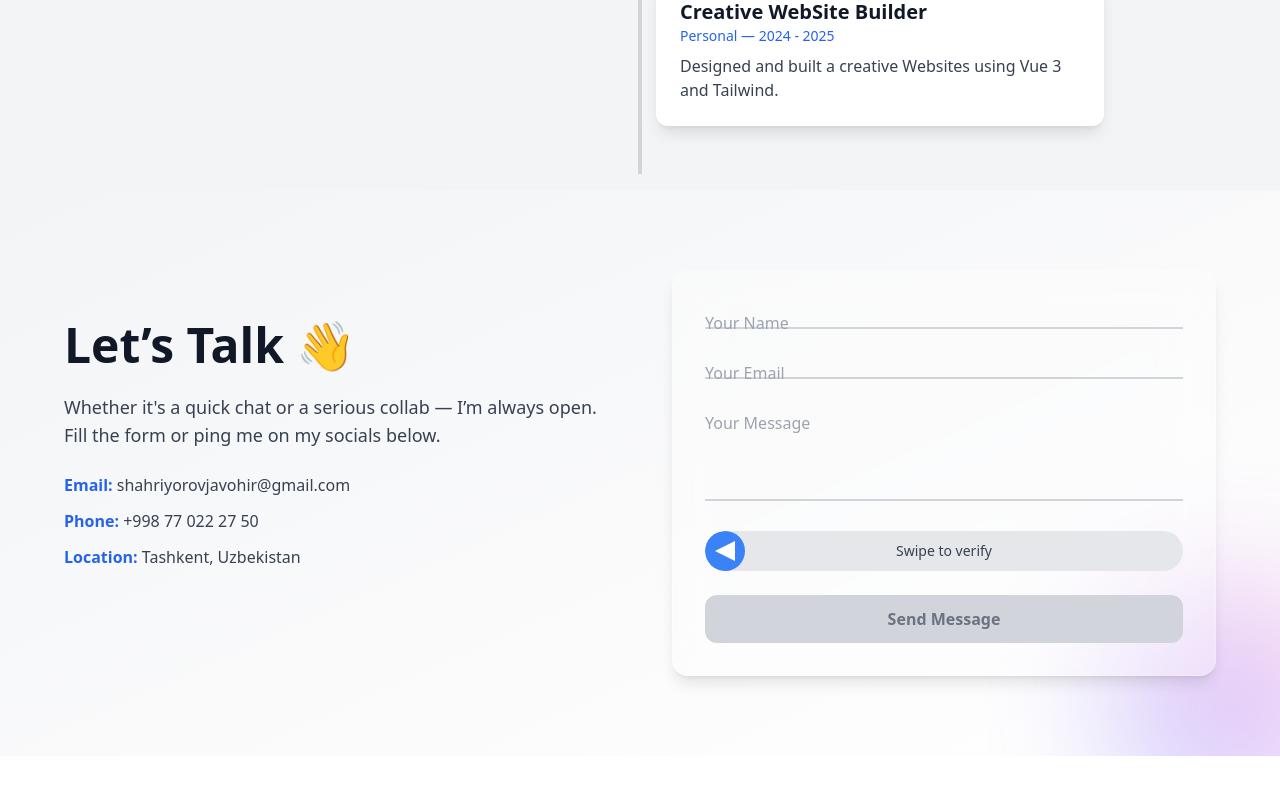
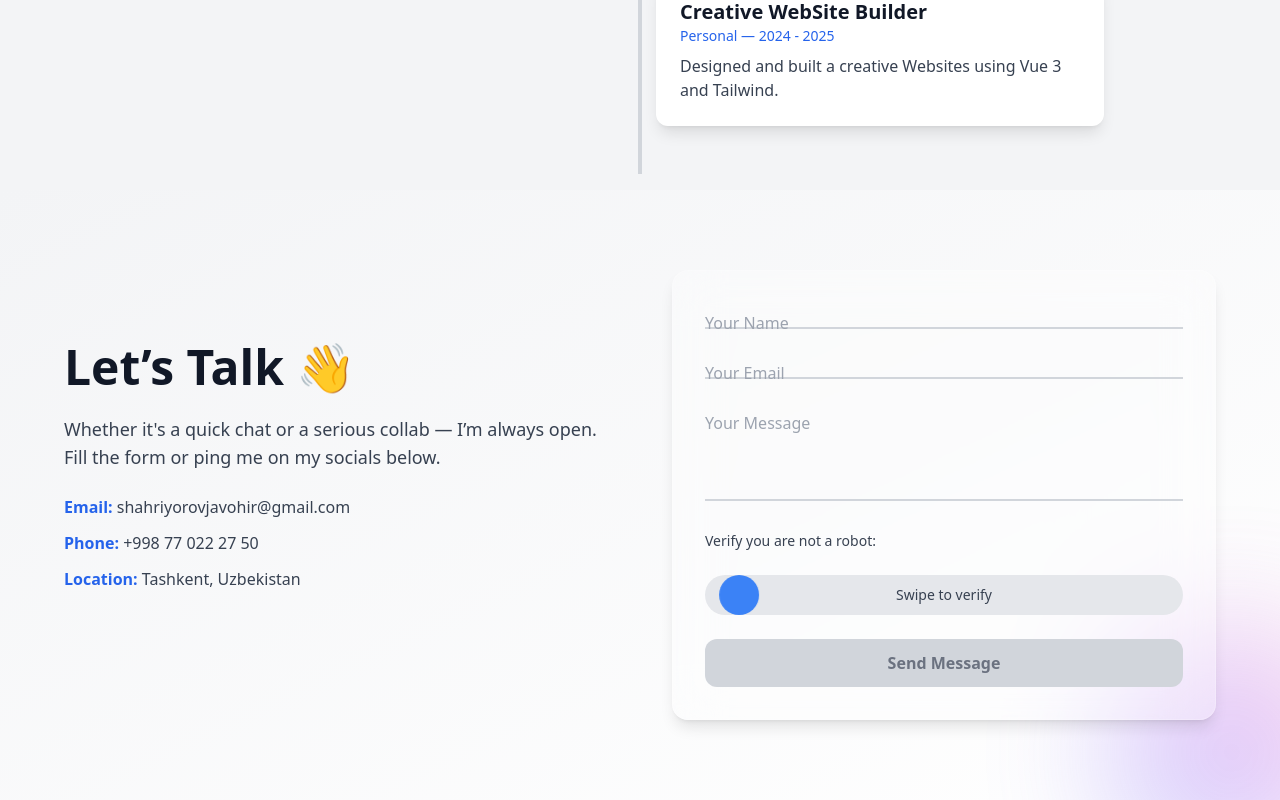
Before and after one commit to Javokhiir/portfolio, a Vue app: page / in a window 1280 px wide. Shown: the part 3814-4614 px from the top of the page. Before the commit the page ends 4570 px from the top, so only its background shows below. Built offline with nearby package versions, Linux system fonts and the light colour scheme; some icons are missing.

Commit message:
fixed and new design

```diff
--- a/src/components/Contact.vue
+++ b/src/components/Contact.vue
@@ -65,6 +65,10 @@
           </label>
           <p v-if="messageError" class="text-red-500 text-sm mt-1">{{ messageError }}</p>
         </div>
+
+        <p class="text-sm text-gray-700 dark:text-gray-300 mt-4">
+          Verify you are not a robot:
+        </p>
 
         <SwipeVerify @verified="isVerified = true" />
 
--- a/src/components/SwipeVerify.vue
+++ b/src/components/SwipeVerify.vue
@@ -5,16 +5,16 @@
 
     <!-- Blur trail -->
     <div v-if="dragging" :style="{ left: `0px`, width: `${handleLeft + handleWidth / 2}px` }"
-         class="absolute h-full bg-blue-400/40 blur-md z-0 transition-all"></div>
+         class="absolute h-full bg-blue-400/70 blur-md z-0 transition-all"></div>
 
     <!-- Swipe handle -->
     <div ref="handle"
-         class="absolute top-0 z-10 w-10 h-full flex items-center justify-center cursor-pointer"
+         class="absolute top-0 z-10 w-10 h-full flex items-center justify-center cursor-pointer rounded-full"
+         :class="['transition-all duration-300', { 'animate-bounce': !verified }]"
          :style="{ left: `${handleLeft}px`, backgroundColor: verified ? '#4ade80' : '#3b82f6' }"
          @mousedown="startDrag"
-         @touchstart="startDrag"
-         :class="['transition-all duration-300 rounded-full']">
-      <svg viewBox="0 0 20 20" fill="white" class="w-5 h-5 transform -rotate-90">
+         @touchstart="startDrag">
+      <svg viewBox="20 20 0 00" fill="white" class="w-5 h-5 transform -rotate-90">
         <path d="M10 0L0 20H20L10 0Z" />
       </svg>
     </div>
@@ -34,7 +34,7 @@ const handle = ref(null)
 const dragging = ref(false)
 const verified = ref(false)
 const handleLeft = ref(0)
-const handleWidth = 40 // px
+const handleWidth = 41
 
 let containerWidth = 0
 let startX = 0
@@ -81,3 +81,21 @@ onMounted(() => {
   containerWidth = handle.value.parentElement.offsetWidth
 })
 </script>
+
+<style scoped>
+@keyframes bounce {
+  0% {
+    transform: translateX(0);
+  }
+  50% {
+    transform: translateX(20px); /* Slight shift */
+  }
+  100% {
+    transform: translateX(0);
+  }
+}
+
+.animate-bounce {
+  animation: bounce 1.4s infinite;
+}
+</style>
```
